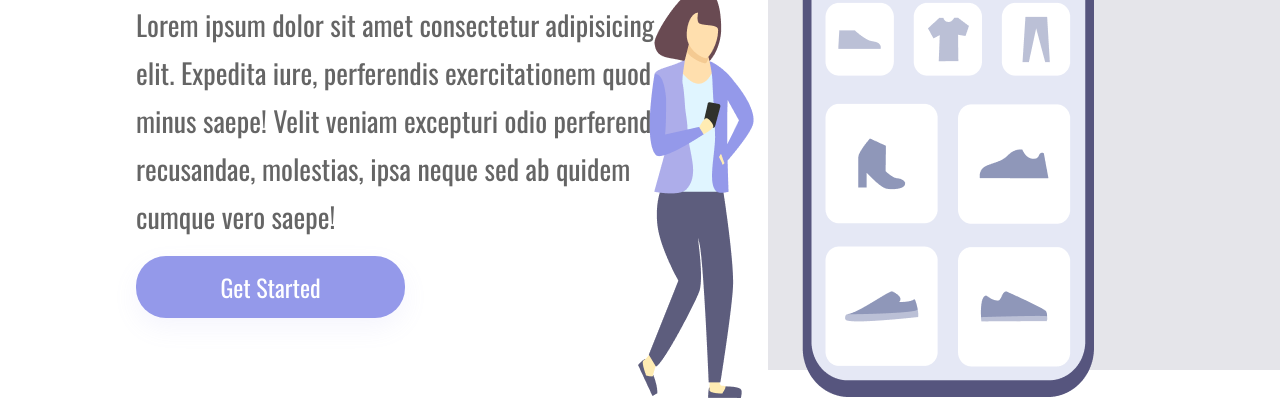
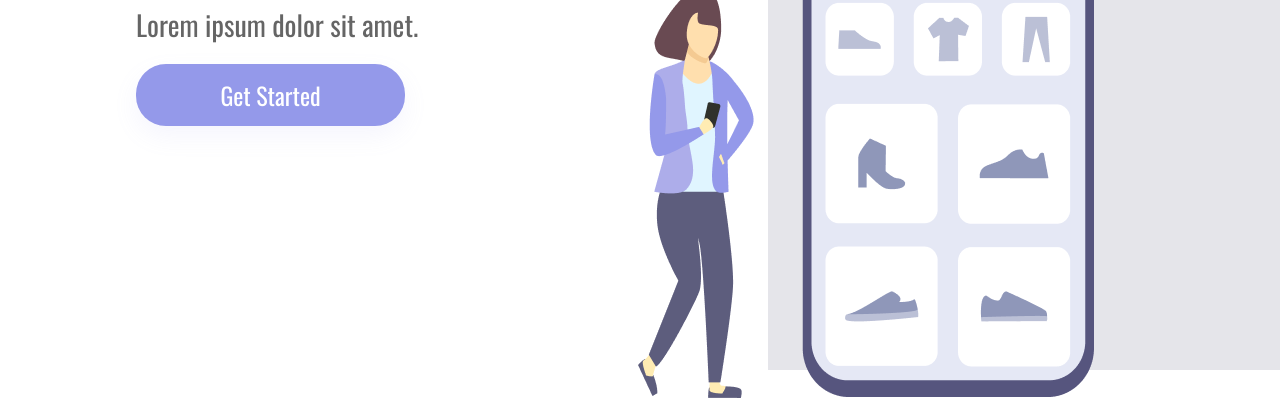
Before and after one commit to CatarinaSodre/projeto-2, a plain HTML site: page index.htm in a window 1280 px wide. Shown: the part 430-828 px from the top of the page. Drawn offline with nearby package versions, Linux system fonts and the light colour scheme.

Commit message:
Alteração do paragrafo

```diff
--- a/index.htm
+++ b/index.htm
@@ -13,7 +13,7 @@
     <div class="container">
        <section class="container-left">
         <h1>Easy Shopping Via Mobile</h1>
-        <p>Lorem ipsum dolor sit amet consectetur adipisicing elit. Expedita iure, perferendis exercitationem quod minus saepe! Velit veniam excepturi odio perferendis recusandae, molestias, ipsa neque sed ab quidem cumque vero saepe!</p>
+        <p>Lorem ipsum dolor sit amet. </p>
         <button>Get Started</button>
       </section>
 
```
